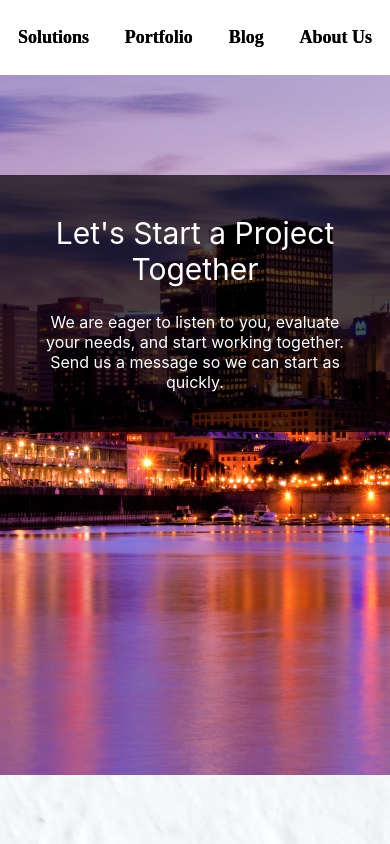
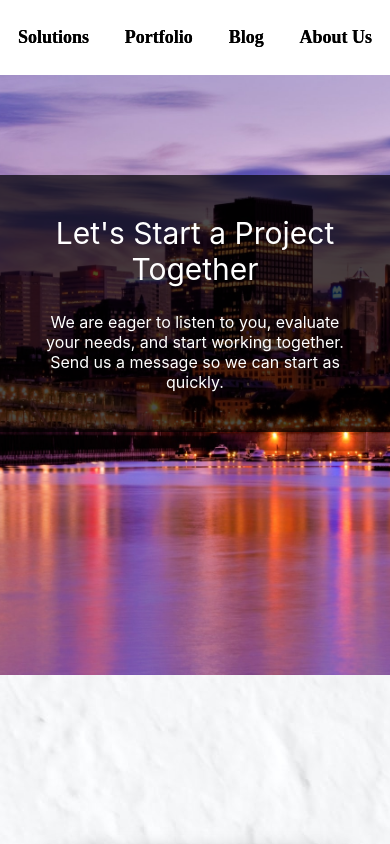
Before and after one commit to Ajmasta/sophia, a Next.js app: page /contact in a window 390 px wide. Shown: the top 844 px of the page. Built offline with nearby package versions, Linux system fonts and the light colour scheme.

Commit message:
tweaked some performance for mobile

```diff
--- a/components/fixedBackground.js
+++ b/components/fixedBackground.js
@@ -23,8 +23,8 @@ const FixedBackground = (props) => {
    console.log(height)
 return (
 <>
-    <div className={styles.specialScroll}  >
-    <Image src="/images/montrealNight2.jpg" layout="fill" id="specialScroll" className={styles.image} />
+    <div className={styles.specialScroll}   >
+    <Image src="/images/montrealNight2.jpg" id="specialScroll" layout="fill" className={styles.image} />
         {props.children}
     </div>
     </>
--- a/components/fixedBackground.module.css
+++ b/components/fixedBackground.module.css
@@ -12,6 +12,7 @@
   justify-items: center;
   flex-wrap: wrap;
   position: relative;
+  overflow: hidden;
 }
 .image {
   object-fit: cover;
@@ -24,5 +25,7 @@
 @media (max-width: 800px) {
   .specialScroll {
     margin-top: 75px;
+    max-height: 600px;
+    min-height: 600px;
   }
 }
--- a/styles/globals.css
+++ b/styles/globals.css
@@ -6,7 +6,6 @@ body {
   font-family: -apple-system, BlinkMacSystemFont, Segoe UI, Roboto, Oxygen,
     Ubuntu, Cantarell, Fira Sans, Droid Sans, Helvetica Neue, sans-serif;
   font-display: swap;
-  scroll-behavior: smooth;
 }
 
 a {
```
